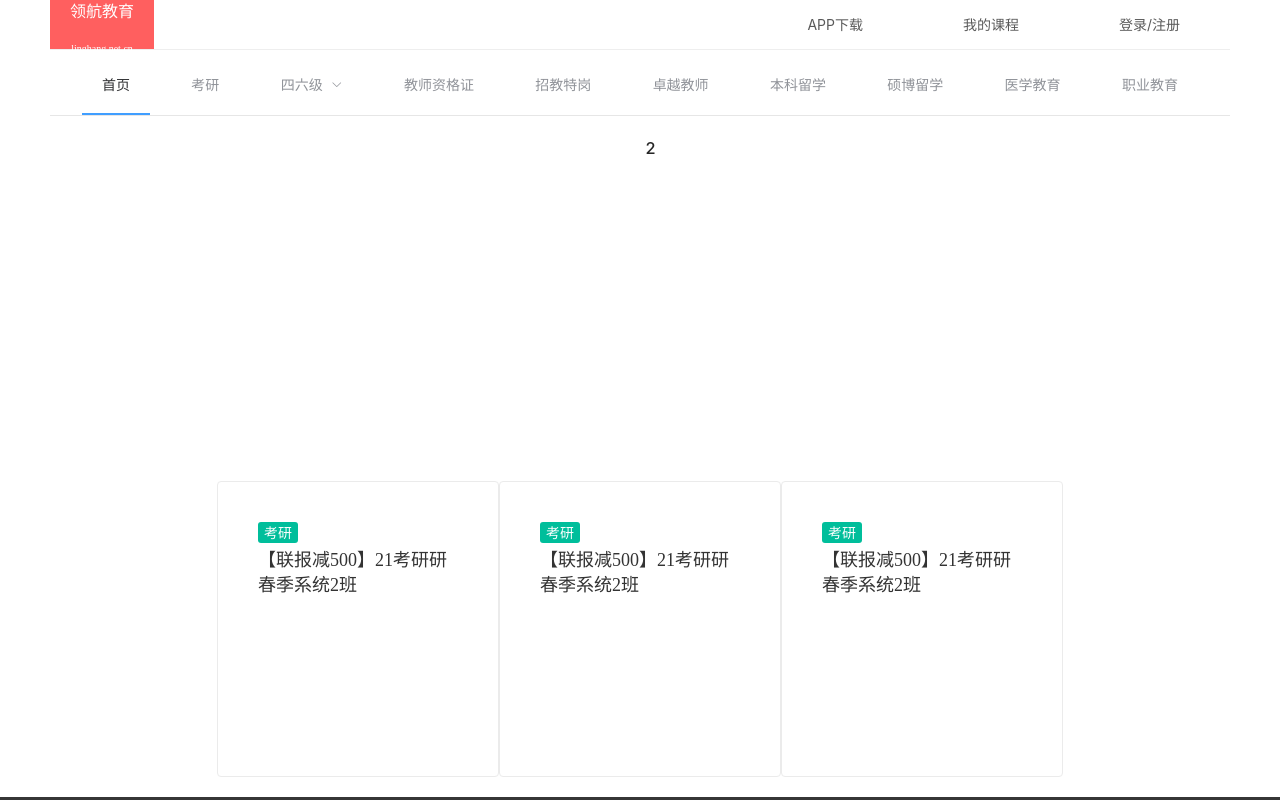
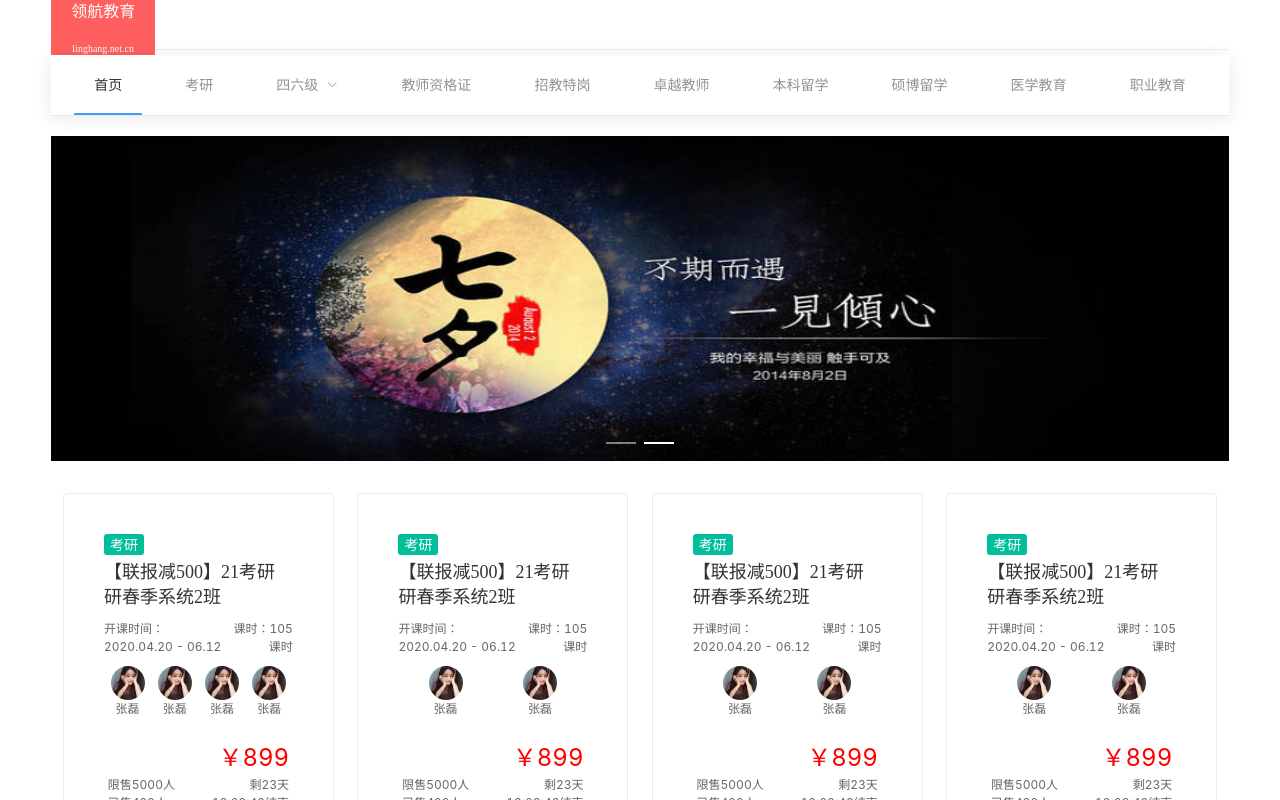
Before and after one commit to linzhenhui/linghnag, a Vue app: page /#/ in a window 1280 px wide. Built offline with nearby package versions, Linux system fonts and the light colour scheme.

Commit message:
首页完成

```diff
--- a/index.html
+++ b/index.html
@@ -1,29 +1,11 @@
 <!DOCTYPE html>
 <html>
+
     <head>
         <meta charset="utf-8">
         <meta name="viewport" content="width=device-width,initial-scale=1.0">
         <title>领航教育</title>
-    <style>
-        body,
-        html {
-            width: 100%;
-            height: 100%;
-            background-color: #F5F6F6;
-            overflow-x: hidden;
-        }
-
-        * {
-            margin: 0;
-            padding: 0;
-        }
-        .txt-l{
-            text-align: left !important;
-        }
-        .noworp{
-            white-space: nowrap !important;
-        }
-    </style>
+        <link rel="stylesheet" href="/static/css/index.css">
     </head>
 
     <body>
--- a/src/App.vue
+++ b/src/App.vue
@@ -17,7 +17,7 @@ export default {
   width: 100%;
 }
 .padding {
-  padding: 0 50px;
+  padding: 0 4%;
 }
 a {
   text-decoration: none;
--- a/src/components/Home/index.vue
+++ b/src/components/Home/index.vue
@@ -3,8 +3,8 @@
     <Header activeIndex="1" />
     <div class="body padding">
       <el-carousel>
-        <el-carousel-item v-for="item in 4" :key="item">
-          <h3 class="small">{{ item }}</h3>
+        <el-carousel-item v-for="(item,i) in bannerlist" :key="i">
+          <img :src="item" alt />
         </el-carousel-item>
       </el-carousel>
       <div>
@@ -24,6 +24,11 @@ export default {
     Header: Header,
     kcTable: kcTable,
     Footer: Footer
+  },
+  data() {
+    return {
+      bannerlist: ["/static/img/banner.jpg", "/static/img/banner.jpg"]
+    };
   }
 };
 </script>
@@ -32,12 +37,19 @@ export default {
 #index,
 .body {
   width: 100%;
+
   .el-carousel {
-    background-color: white;
-    width: 1201px;
-    height: 325px;
+    img {
+      width: 100%;
+      height: 100%;
+    }
+    .el-carousel__container {
+      min-width: 1200px;
+      min-height: 325px;
+    }
   }
 }
+
 .body > div {
   margin: 20px 0;
 }
--- a/src/components/component/Footer.vue
+++ b/src/components/component/Footer.vue
@@ -22,7 +22,7 @@
         <img src="../../../static/img/home/icon-kf.png" alt srcset />
         <span>联系我们</span>
       </div>
-      <div v-if="show[2]" class="show txt-l noworp">
+      <div v-if="show[2]" class="show txt_l noworp">
         <p>客服电话：</p>
         <p>0574-22763389</p>
       </div>
@@ -71,6 +71,7 @@ export default {
 <style lang="less">
 #footer {
   height: 100px;
+  width: 100%;
   background: rgba(54, 54, 54, 1);
   display: flex;
   align-items: center;
--- a/src/components/component/Header.vue
+++ b/src/components/component/Header.vue
@@ -6,11 +6,7 @@
         <span>{{$store.state.logo.url}}</span>
       </div>
       <div class="header_r">
-        <div
-          @mouseover="selectStyle  "
-          @mouseout="outStyle"
-          style="display:inline-block;position:relative"
-        >
+        <div @mouseover="selectStyle  " @mouseout="outStyle" style="display:inline-block;position:relative">
           <span>APP下载</span>
           <div v-if="show" class="show">
             <img src="../../../static/img/home/download.jpg" />
@@ -21,12 +17,7 @@
         <span>登录/注册</span>
       </div>
     </div>
-    <el-menu
-      :default-active="activeIndex"
-      class="el-menu-demo"
-      mode="horizontal"
-      @select="handleSelect"
-    >
+    <el-menu :default-active="activeIndex" class="el-menu-demo space_b" mode="horizontal" @select="handleSelect">
       <el-menu-item index="1">首页</el-menu-item>
       <el-menu-item index="2">考研</el-menu-item>
       <el-submenu index="3">
@@ -84,17 +75,18 @@ export default {
 <style scoped lang="less">
   #header {
     background-color: #ffffff;
+
     .header_top {
       border-bottom: 1px solid #eeeeee;
       margin-bottom: 5px;
-    display: flex;
-    justify-content: space-between;
       height: 50px;
     }
+
     .logo {
       width: 104px;
       background: rgba(255, 95, 95, 1);
     }
+
     .logo p {
       text-align: center;
       width: 100%;
@@ -104,6 +96,7 @@ export default {
       color: rgba(255, 255, 255, 1);
       line-height: 23px;
     }
+
     .logo span {
       width: 77px;
       height: 14px;
@@ -112,16 +105,19 @@ export default {
       color: rgba(255, 255, 255, 1);
       line-height: 14px;
     }
+
     .header_r {
       line-height: 50px;
     }
+
     .header_r span {
       margin: 0 50px;
     }
+
     .el-menu {
-    display: flex;
-    justify-content: space-around;
+      box-shadow: 0px 2px 20px 0px rgba(0, 0, 0, 0.09);
     }
+
     .show {
       z-index: 99;
       width: 180px;
@@ -133,6 +129,7 @@ export default {
       padding: 31px;
       position: absolute;
     }
+
     .show img {
       width: 117px;
       height: 117px;
--- a/src/components/component/kcTable.vue
+++ b/src/components/component/kcTable.vue
@@ -1,8 +1,28 @@
 <template>
   <div class="ckList">
-    <div v-for="(item,index) in dataList" :key="{index}" class="ck">
-      <span class="title">{{item.title}}</span>
-      <p class="name txt-l">{{item.name}}</p>
+    <div v-for="(item,index) in dataList" :key="index" class="ck">
+      <span class="cktitle">{{item.title}}</span>
+      <p class="name txt_l">{{item.name}}</p>
+      <p class="txt_s space_b">
+        <span class="txt_l">开课时间：{{item.time}}</span>
+        <span class="txt_r">课时：{{item.ks}}</span>
+      </p>
+      <div class="space_a">
+        <div v-for="(teach,i) in item.teach" :key="i" class="teach">
+          <img :src="teach.headerimg" alt srcset />
+          <p class="txt_s">{{teach.name}}</p>
+        </div>
+      </div>
+      <div class="txt_s txt_l w50">
+        限售{{item.xianshou}}人
+        <br />
+        已售{{item.yishou}}人
+      </div>
+      <div class="txt_r w50">
+        <span class="red">￥{{item.jiage}}</span>
+        <br />
+        <span class="txt_s">剩{{item.lastTime}}结束</span>
+      </div>
     </div>
   </div>
 </template>
@@ -13,9 +33,120 @@ export default {
   data() {
     return {
       dataList: [
-        { title: "考研", name: "【联报减500】21考研研春季系统2班" },
-        { title: "考研", name: "【联报减500】21考研研春季系统2班" },
-        { title: "考研", name: "【联报减500】21考研研春季系统2班" }
+        {
+          title: "考研",
+          name: "【联报减500】21考研研春季系统2班",
+          time: "2020.04.20 - 06.12",
+          ks: "105课时",
+          teach: [
+            { headerimg: "/static/img/header.png", name: "张磊" },
+            { headerimg: "/static/img/header.png", name: "张磊" },
+            { headerimg: "/static/img/header.png", name: "张磊" },
+            { headerimg: "/static/img/header.png", name: "张磊" }
+          ],
+          xianshou: 5000,
+          yishou: 499,
+          jiage: 899,
+          lastTime: "23天13:09:42"
+        },
+        {
+          title: "考研",
+          name: "【联报减500】21考研研春季系统2班",
+          time: "2020.04.20 - 06.12",
+          ks: "105课时",
+          teach: [
+            { headerimg: "/static/img/header.png", name: "张磊" },
+            { headerimg: "/static/img/header.png", name: "张磊" }
+          ],
+          xianshou: 5000,
+          yishou: 499,
+          jiage: 899,
+          lastTime: "23天13:09:42"
+        },
+        {
+          title: "考研",
+          name: "【联报减500】21考研研春季系统2班",
+          time: "2020.04.20 - 06.12",
+          ks: "105课时",
+          teach: [
+            { headerimg: "/static/img/header.png", name: "张磊" },
+            { headerimg: "/static/img/header.png", name: "张磊" }
+          ],
+          xianshou: 5000,
+          yishou: 499,
+          jiage: 899,
+          lastTime: "23天13:09:42"
+        },
+        {
+          title: "考研",
+          name: "【联报减500】21考研研春季系统2班",
+          time: "2020.04.20 - 06.12",
+          ks: "105课时",
+          teach: [
+            { headerimg: "/static/img/header.png", name: "张磊" },
+            { headerimg: "/static/img/header.png", name: "张磊" }
+          ],
+          xianshou: 5000,
+          yishou: 499,
+          jiage: 899,
+          lastTime: "23天13:09:42"
+        },
+        {
+          title: "考研",
+          name: "【联报减500】21考研研春季系统2班",
+          time: "2020.04.20 - 06.12",
+          ks: "105课时",
+          teach: [
+            { headerimg: "/static/img/header.png", name: "张磊" },
+            { headerimg: "/static/img/header.png", name: "张磊" }
+          ],
+          xianshou: 5000,
+          yishou: 499,
+          jiage: 899,
+          lastTime: "23天13:09:42"
+        },
+        {
+          title: "考研",
+          name: "【联报减500】21考研研春季系统2班",
+          time: "2020.04.20 - 06.12",
+          ks: "105课时",
+          teach: [
+            { headerimg: "/static/img/header.png", name: "张磊" },
+            { headerimg: "/static/img/header.png", name: "张磊" }
+          ],
+          xianshou: 5000,
+          yishou: 499,
+          jiage: 899,
+          lastTime: "23天13:09:42"
+        },
+        {
+          title: "考研",
+          name: "【联报减500】21考研研春季系统2班",
+          time: "2020.04.20 - 06.12",
+          ks: "105课时",
+          teach: [
+            { headerimg: "/static/img/header.png", name: "张磊" },
+            { headerimg: "/static/img/header.png", name: "张磊" }
+          ],
+          xianshou: 5000,
+          yishou: 499,
+          jiage: 899,
+          lastTime: "23天13:09:42"
+        },
+        {
+          title: "考研",
+          name: "【联报减500】21考研研春季系统2班",
+          time: "2020.04.20 - 06.12",
+          ks: "105课时",
+          teach: [
+            { headerimg: "/static/img/header.png", name: "张磊" },
+            { headerimg: "/static/img/header.png", name: "张磊" }
+          ],
+          xianshou: 5000,
+          yishou: 499,
+          jiage: 899,
+          lastTime: "23天13:09:42"
+        }
       ]
     };
   }
@@ -25,13 +156,15 @@ export default {
 <style lang="less">
 .ck {
   padding: 40px;
-  width: 282px;
-  height: 296px;
+  width: 23%;
   background: rgba(255, 255, 255, 1);
   border-radius: 4px;
   border: 1px solid rgba(235, 235, 235, 1);
   display: inline-block;
-  .title {
+  margin: 1%;
+  position: relative;
+
+  .cktitle {
     display: block;
     width: 40px;
     background: rgba(0, 190, 155, 1);
@@ -39,6 +172,7 @@ export default {
     border-radius: 3px;
     margin-bottom: 5px;
   }
+
   .name {
     font-size: 18px;
     font-family: PingFangSC-Medium, PingFang SC;
@@ -46,5 +180,20 @@ export default {
     color: rgba(51, 51, 51, 1);
     line-height: 25px;
   }
+
+  span {
+    display: inline-block;
+  }
+  .teach {
+    width: 18%;
+  }
+  .teach img {
+    width: 100%;
+    border-radius: 50%;
+  }
+}
+
+.ck > * {
+  margin-bottom: 10px;
 }
 </style>
--- /dev/null
+++ b/static/css/index.css
@@ -0,0 +1,70 @@
+body,
+html {
+    width: 100%;
+    height: 100%;
+    background: rgba(245, 246, 246, 1);
+    overflow-x: hidden;
+}
+
+* {
+    margin: 0;
+    padding: 0;
+    box-sizing: border-box;
+}
+
+.txt_l {
+    text-align: left;
+}
+
+.txt_r {
+    text-align: right;
+}
+
+.noworp {
+    white-space: nowrap;
+}
+
+.txt_s {
+    font-size: 12px;
+    color: rgba(102, 102, 102, 1);
+}
+
+.float_l {
+    float: left;
+}
+
+.float_r {
+    float: right;
+}
+
+.space_b {
+    display: flex;
+    justify-content: space-between;
+    align-items: center;
+}
+
+.space_a {
+    display: flex;
+    justify-content: space-around;
+    align-items: center;
+}
+
+.red {
+    color: red;
+    font-size: 24px;
+}
+
+.pos_l {
+    position: absolute;
+    left: 0;
+}
+
+.pos_r {
+    position: absolute;
+    right: 0;
+}
+
+.w50 {
+    display: inline-block;
+    width: 48%;
+}
```
Also changed, not shown: static/img/banner.jpg (added), static/img/header.png (added). Lines whose indentation alone changed are shown as unchanged.
